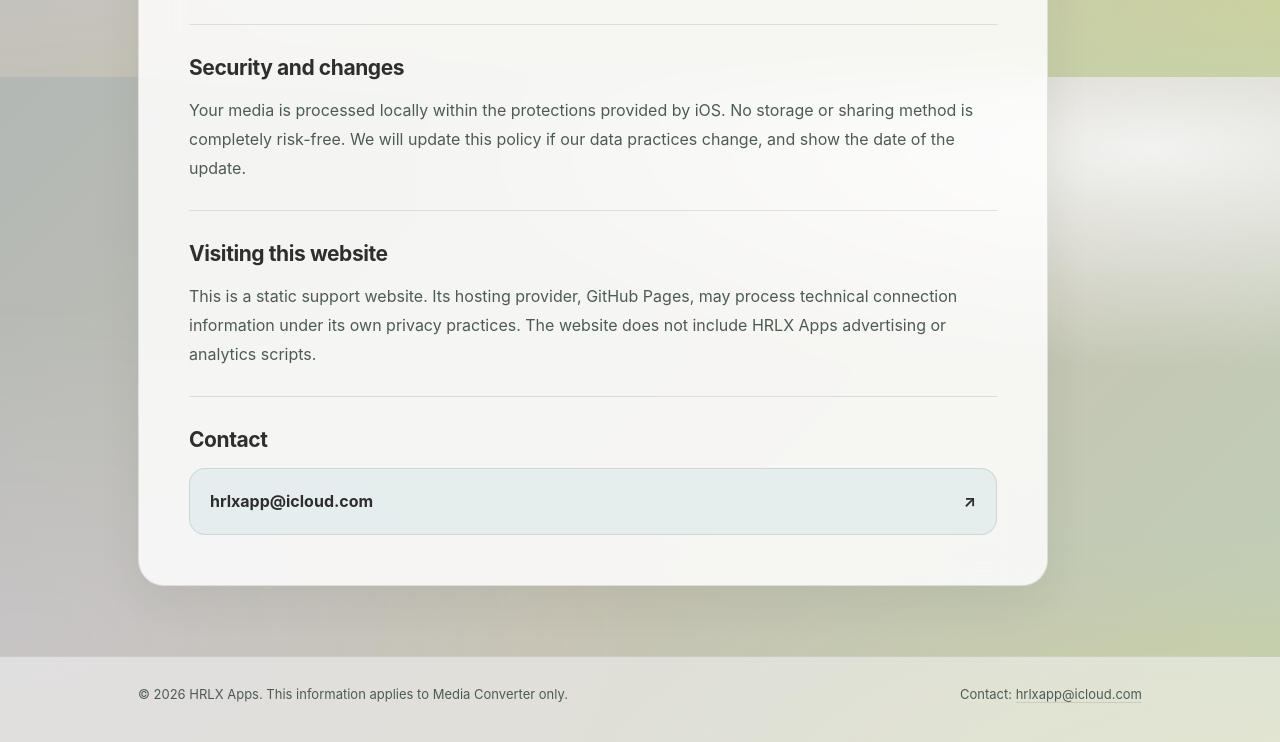
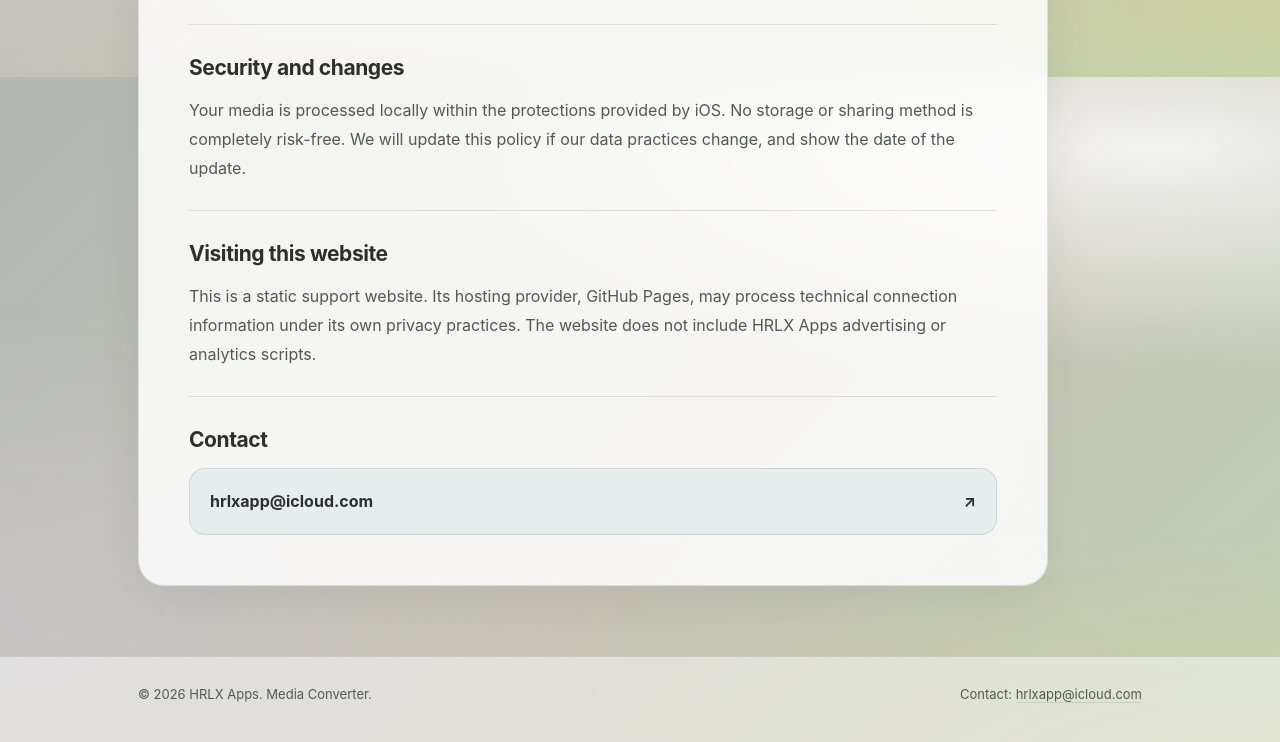
Before and after one commit to hrlxapp/media-converter-legal, a plain HTML site: page privacy.html in a window 1280 px wide. Shown: the part 2323-3065 px from the top of the page. Drawn offline with Linux system fonts and the light colour scheme.

Commit message:
docs(media-converter): use neutral consistent footer across all public pages

```diff
--- a/privacy.html
+++ b/privacy.html
@@ -33,5 +33,5 @@
 <section><h2>Contact</h2><a class="support-link" href="mailto:hrlxapp@icloud.com"><span>hrlxapp@icloud.com</span><span aria-hidden="true">↗</span></a></section>
 </article>
 </main>
-<footer class="foot"><div class="shell foot-row"><span>© 2026 HRLX Apps. This information applies to Media Converter only.</span><span>Contact: <a href="mailto:hrlxapp@icloud.com">hrlxapp@icloud.com</a></span></div></footer>
+<footer class="foot"><div class="shell foot-row"><span>© 2026 HRLX Apps. Media Converter.</span><span>Contact: <a href="mailto:hrlxapp@icloud.com">hrlxapp@icloud.com</a></span></div></footer>
 </body></html>
```
